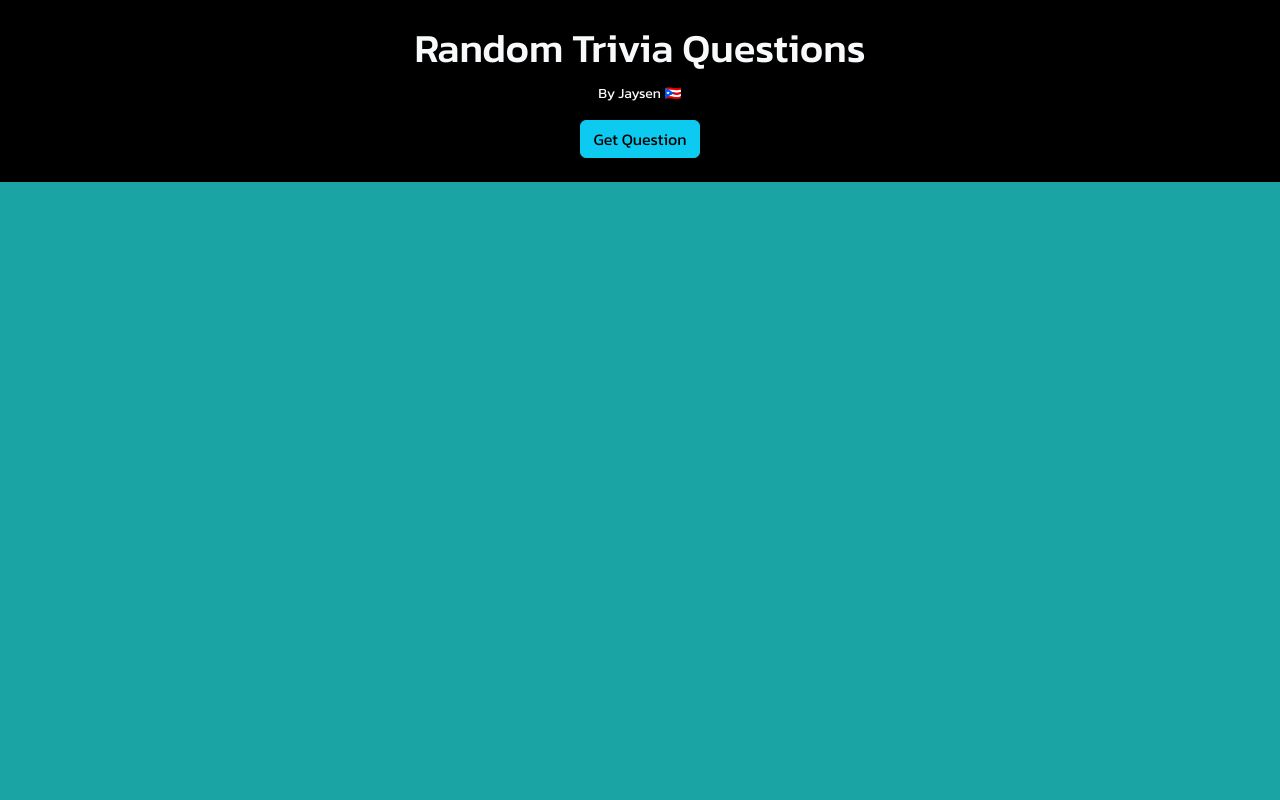
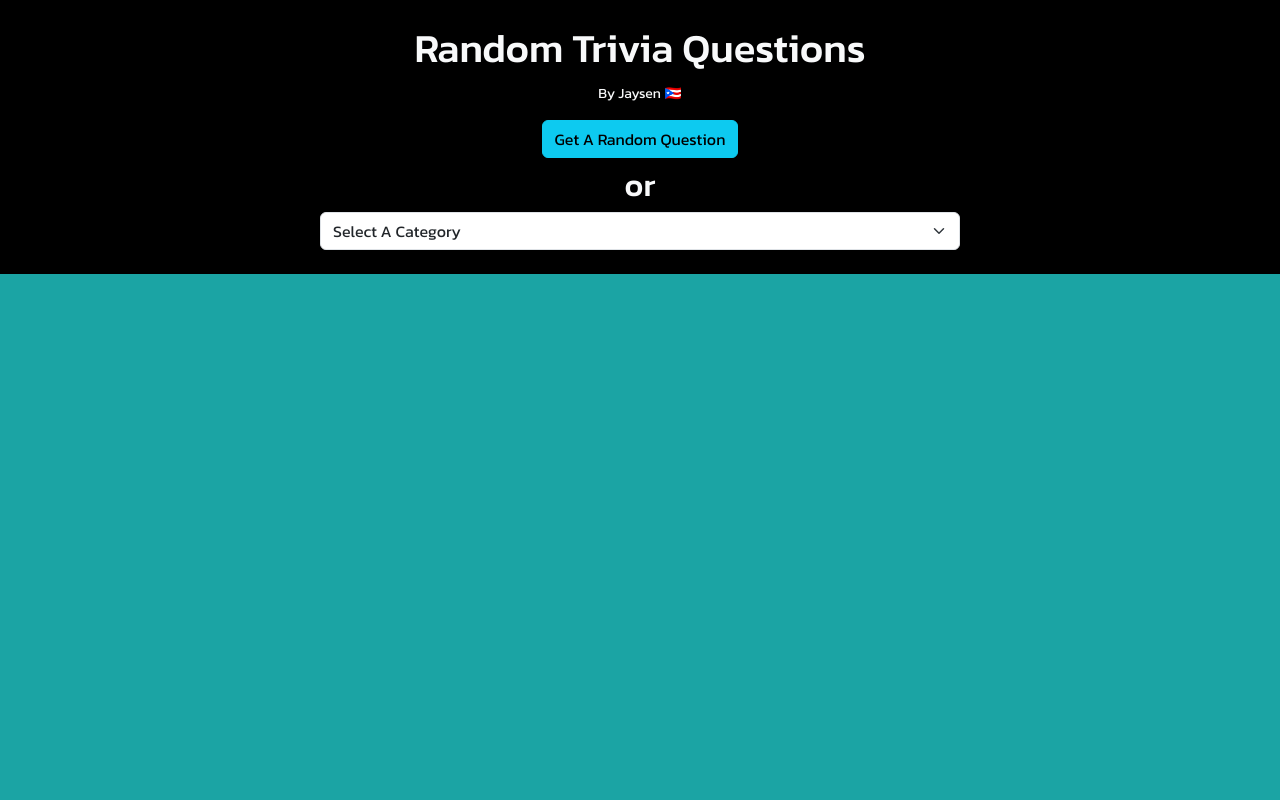
Before and after one commit to jaysenhl/trivia, a website: page public/index.html in a window 1280 px wide. Shown: the top 800 px of the page. Drawn offline with nearby package versions, Linux system fonts and the light colour scheme; some packages are replaced by stand-ins of ours; a script that the page names is missing.

Commit message:
added categories in html

```diff
--- a/public/client.js
+++ b/public/client.js
@@ -25,8 +25,9 @@
 const api_url = 'https://opentdb.com/api.php?amount=1';
 const triviaContainer = document.getElementById('triviaContainer');
 
+const questionBtn = document.getElementById('random')
+
 // hide and unhide random button due to api call restriction every second
-const questionBtn = document.getElementById('random')
 function questionBtnToggle(){
     questionBtn.style.visibility = 'hidden'
     setTimeout(()=>questionBtn.style.visibility = 'visible',3000)
--- a/public/index.html
+++ b/public/index.html
@@ -11,14 +11,40 @@
     <title>Random Trivia</title>
 </head>
 <body>
-    <header class="text-center pb-4 pt-4">
+    <header class=" text-center pb-4 pt-4">
         <h1 class="text-light">Random Trivia Questions</h1>
         <small class="text-light">By Jaysen 🇵🇷</small> <br>
-        <button id="random" onclick="getQuestion()" class="mt-3 btn btn-info">Get Question</button>
-        <!--
-        <button id="boolean" onclick="getBooleanQuestion()" class="mt-2 btn btn-info">Get True or False Question</button>
-        <button id="multiple" onclick="getMultipleQuestion()" class="mt-2 btn btn-info">Get Multiple Choice Question</button>
-        -->
+        <button id="random" onclick="getQuestion()" class="mt-3 mb-2 btn btn-info">Get A Random Question</button>
+        <h2 class="text-light">or</h2>
+        <div class="d-flex justify-content-center">
+            <select class="form-select selectOption" aria-label="Default select example">
+                <option selected>Select A Category</option>
+                <option value="9">General Knowledge</option>
+                <option value="10">Entertainment: Books</option>
+                <option value="11">Entertainment: Film</option>
+                <option value="12">Entertainment: Music</option>
+                <option value="13">Entertainment: Musicals & Theatres</option>
+                <option value="14">Entertainment: Television</option>
+                <option value="15">Entertainment: Video Games</option>
+                <option value="16">Entertainment: Board Games</option>
+                <option value="17">Science & Nature</option>
+                <option value="18">Science: Computers</option>
+                <option value="19">Science: Mathematics</option>
+                <option value="20">Mythology</option>
+                <option value="21">Sports</option>
+                <option value="22">Geography</option>
+                <option value="23">History</option>
+                <option value="24">Politics</option>
+                <option value="25">Art</option>
+                <option value="26">Celebrities</option>
+                <option value="27">Animals</option>
+                <option value="28">Vehicles</option>
+                <option value="29">Entertainment: Comics</option>
+                <option value="30">Science: Gadgets</option>
+                <option value="31">Entertainment: Japanese Anime & Manga</option>
+                <option value="32">Entertainment: Cartoon & Animations</option>
+            </select>
+        </div>
     </header>
     <div id="triviaContainer"></div>
     <script src="https://cdn.jsdelivr.net/npm/sweetalert2@11"></script>
--- a/public/styles.css
+++ b/public/styles.css
@@ -10,6 +10,10 @@ body {
 
 header {
     background-color: black;
+}
+
+.selectOption {
+    max-width: 50%;
 }
 
 #triviaContainer {
```
